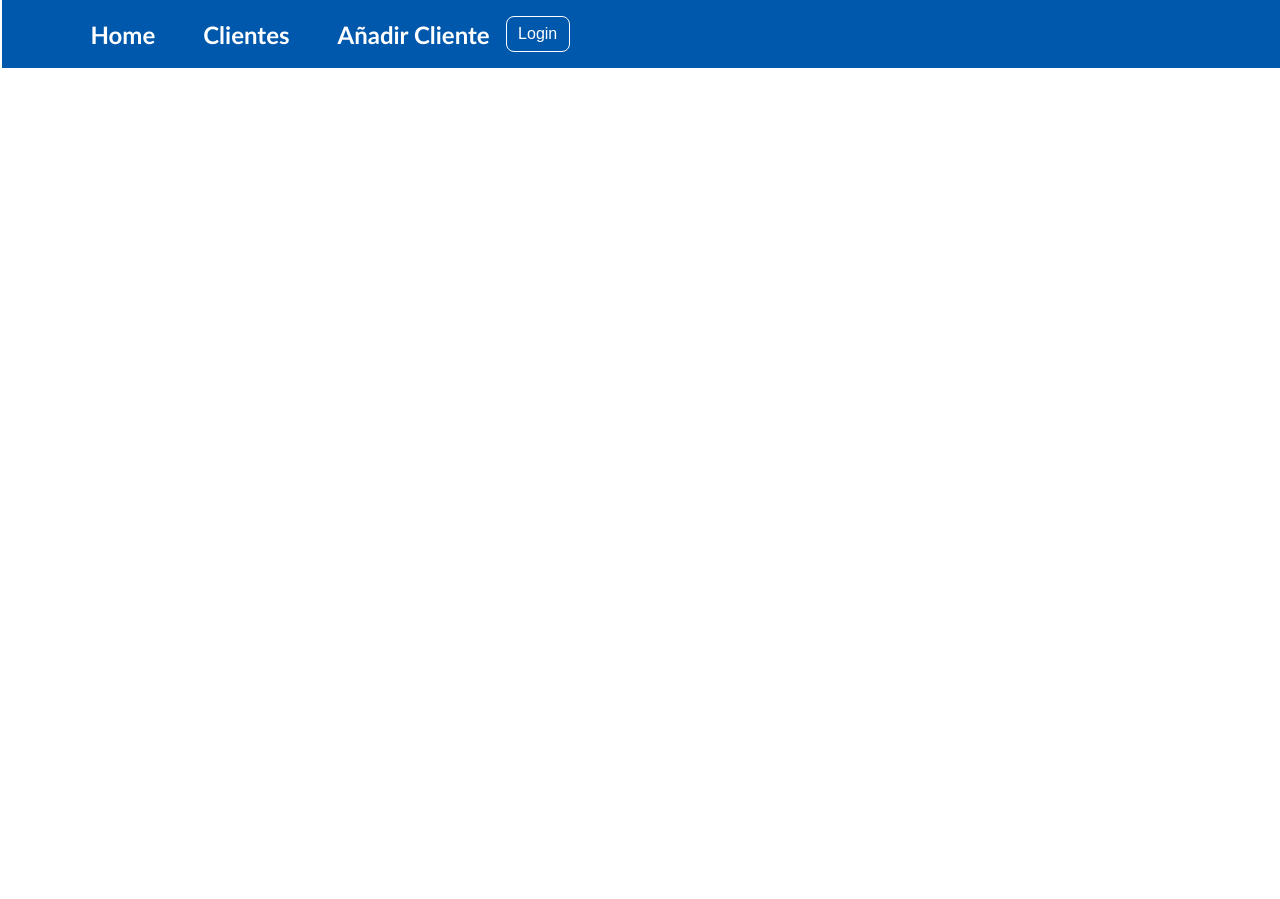
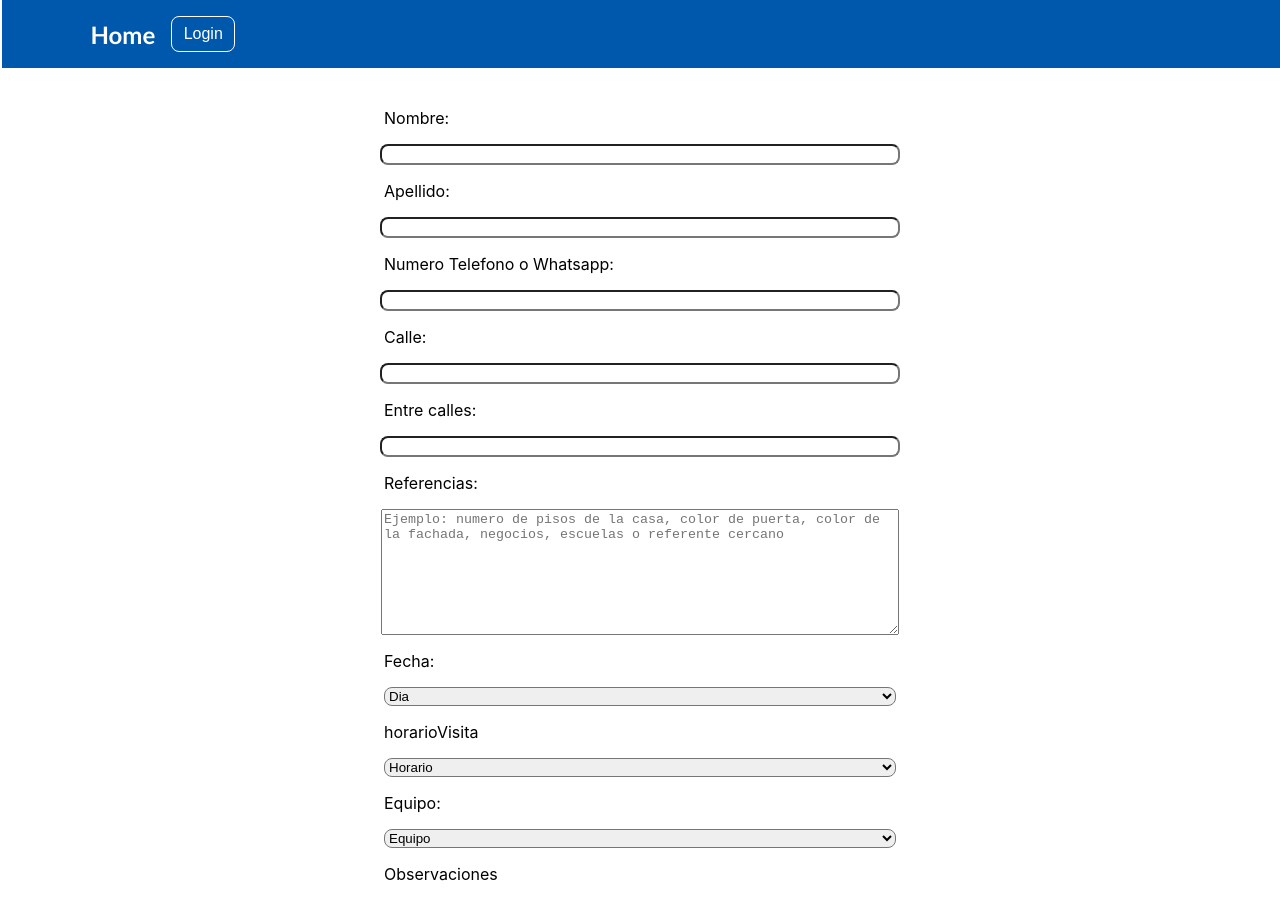
Before and after one commit to OmegaMCCesar/appClientesOmega, a React (Create React App) app: page /formVisita in a window 1280 px wide. Shown: the top 899 px of the page. Before the commit the page ends 800 px from the top, so only its background shows below. Built offline with nearby package versions, Linux system fonts and the light colour scheme; no server answers.

Commit message:
add level user provisional

```diff
--- a/src/App.js
+++ b/src/App.js
@@ -9,15 +9,13 @@ import Home from './componentes/Home';
 import Form from './componentes/Form';
 import DetailCliente from './componentes/DetailCliente';
 import Profile from './componentes/Profile';
+import FormCliente from './componentes/FormCliente';
 
 
 function App() {
 
 const [clientes, setClientes] = useState([]);
 const {user, isAuthenticated} = useAuth0()
-const [userr, setUserr] = useState({
-  nvl: false
-})
 
 const getClientes = () => axios.get('https://dbclientesomegamysql-production.up.railway.app')
 .then(res => {
@@ -43,14 +41,15 @@ const addCliente = (data)=>{
   return (
     <div className="App">
       <header>
-        <Nav user={userr} setUserr={setUserr} isAuthenticated={isAuthenticated}/>
+        <Nav user={user} isAuthenticated={isAuthenticated}/>
       </header>
      <Routes>
         <Route path='/' element={<Home />}/>
-        <Route path='/clientes'  element={<Cards clientes={clientes} />}/>
+        <Route path='/clientes'  element={<Cards clientes={clientes} user={user} isAuthenticated={isAuthenticated} />}/>
         <Route path='/form' element={<Form addCliente={addCliente} />} />
         <Route path='/cliente/:id' element={<DetailCliente clientes={clientes} />}/>
         <Route path='/profile' element={<Profile user={user} isAuthenticated={isAuthenticated} />}/>
+        <Route path='/formVisita' element={<FormCliente  addCliente={addCliente} user={user} isAuthenticated={isAuthenticated}/>}/>
     </Routes>
     </div>
   );
--- a/src/componentes/Cards.jsx
+++ b/src/componentes/Cards.jsx
@@ -1,13 +1,20 @@
 import CardCliente from "./CardCliente"
 import './Cards.css'
 
-const Cards = ({clientes}) => {
+const Cards = ({clientes,user,isAuthenticated}) => {
+
+let userAdmin = ''
+
+if(isAuthenticated){
+  user.email === "luiscesar.munoz.cervantes.upiit@gmail.com" || user.email=== "jesusfutwer3@gmail.com" ? userAdmin = user.email : userAdmin = ''
+}
 
   return (
+
     <div>
-      <h1 className="h1-cards">Lista de Clientes</h1>
+   {userAdmin !== '' ? <h1 className="h1-cards">Lista de Clientes</h1> : <h1 className="h1-cards">Not Found</h1>}
   <div className="cards">
-        {clientes.map((cliente , index) => {
+      {userAdmin !== '' &&  clientes.map((cliente , index) => {
       return <CardCliente id={cliente.id} key={index} name={cliente.name} number={cliente.number}  fecha={cliente.fecha} horarioVisita={cliente.horarioVisita}/>
     })}
   </div>
--- /dev/null
+++ b/src/componentes/FormCliente.jsx
@@ -0,0 +1,129 @@
+import { useState } from "react"
+import './Form.css'
+
+const FormCliente = ({addCliente, user, isAuthenticated}) => {
+
+let emailUser = ''
+
+if(isAuthenticated){
+ emailUser = user.email
+}
+
+
+const [valuesForm, setValuesForm] = useState({
+  name : '',
+  address: '',
+  number: '',
+  typeOS: '1',
+  prediagnostico: 'undefined',
+  refacciones: 'undefined',
+  horarioVisita:'',
+  tecnico: 'undefined',
+  observaciones: '',
+  tallerOModulo: 'online',
+  fecha:'',
+  user: "user",
+  lastname: "",
+  streets: "",
+  email: emailUser,
+  equipo: "",
+  referencias: "",
+})
+
+const handleSubmit = (e) => {
+  e.preventDefault()
+  addCliente(valuesForm)
+   setValuesForm({
+    name : '',
+    address: '',
+    number: '',
+    typeOS: '1',
+    prediagnostico: 'undefined',
+    refacciones: 'undefined',
+    horarioVisita:'',
+    tecnico: 'undefined',
+    observaciones: '',
+    tallerOModulo: 'online',
+    fecha:'',
+    user: "user",
+    lastname: "",
+    streets: "",
+    email: emailUser,
+    equipo: "",
+    referencias: "",
+  })
+}
+
+const handleForm = (e) => {
+  const nameInp = e.target.name
+  const valueInp = e.target.value
+  setValuesForm({...valuesForm,[nameInp] : valueInp})
+  console.log(valuesForm)
+}
+
+  return (
+    <div>
+       <form  onSubmit={handleSubmit}>
+         <label name='name'  >Nombre:</label>
+         <input name="name" onChange={(e) => handleForm(e)}  value={valuesForm.name}/>
+
+         <label name='lastname' id='lastname' >Apellido:</label>
+         <input name="lastname" onChange={(e) => handleForm(e)}  value={valuesForm.lastname}/>
+
+         <label>Numero Telefono o Whatsapp: </label>
+         <input name="number" onChange={(e) => handleForm(e)} value={valuesForm.number}  />
+
+         <label>Calle:</label>
+         <input name="address" onChange={(e) => handleForm(e)} value={valuesForm.address}/>
+
+         <label>Entre calles:</label>
+         <input name="streets" onChange={(e) => handleForm(e)} value={valuesForm.streets}/>
+
+         <label>Referencias: </label>
+         <textarea placeholder="Ejemplo: numero de pisos de la casa, color de puerta, color de la fachada, negocios, escuelas o referente cercano"  rows='8' onChange={(e) => handleForm(e)} value={valuesForm.referencias} name="referencias" />
+
+
+
+         <label>Fecha:</label>
+         <select onChange={(e) => handleForm(e)}  name="fecha" value={valuesForm.fecha}>
+          <option>Dia</option>
+          <option>Lunes</option>
+          <option>Martes</option>
+          <option>Miercoles</option>
+          <option>Jueves</option>
+          <option>Viernes</option>
+          <option>Sabado</option>
+         </select>
+
+         <label>horarioVisita</label>
+         <select onChange={(e) => handleForm(e)} value={valuesForm.horarioVisita} name="horarioVisita" >
+          <option>Horario</option>
+          <option>09hrs a 14hrs</option>
+          <option>14hrs a 19hrs</option>
+         </select>
+
+         <label>Equipo:</label>
+         <select onChange={(e) => handleForm(e)}  name="equipo" value={valuesForm.equipo}>
+          <option>Equipo</option>
+          <option>Lavadora</option>
+          <option>Secadora</option>
+          <option>Estufa</option>
+          <option>Vitrina</option>
+          <option>Lavasecadora</option>
+          <option>Otros</option>
+         </select>
+
+
+         <label>Observaciones</label>
+         <textarea placeholder="Ejemplo: tira agua, golpetea, no enfria, no calienta, no enciende,etc"  rows='8' onChange={(e) => handleForm(e)} value={valuesForm.observaciones} name="observaciones" />
+
+         <label>E-mail: {emailUser} </label>
+
+
+         <button className={"button-submit"} disabled={valuesForm.name === ''} type="submit">Enviar</button>
+       </form>
+    </div>
+  )
+}
+
+export default FormCliente;
--- a/src/componentes/Nav.jsx
+++ b/src/componentes/Nav.jsx
@@ -6,17 +6,31 @@ import LogoutButton from './LogoutButton';
 const Nav = ({user,isAuthenticated}) => {
 
 
+
+
+console.log(user);
+console.log('autenticacion',isAuthenticated)
   return (
+     isAuthenticated ? (
       <div className="Nav-Bar">
       <ul className="ul-nav">
         <li><Link to='/'>Home</Link></li>
-     {user.nvl === false ? <li><Link to='/clientes'>Clientes</Link></li> : null}
-      <li><Link to='/form' >{user.nvl === true ? <>Solicitar Servico</> : <>Añadir Cliente</>}</Link></li>
+       {isAuthenticated === true && (user.email === "luiscesar.munoz.cervantes.upiit@gmail.com" || user.email=== "jesusfutwer3@gmail.com") ? <li><Link to='/clientes'>Clientes</Link></li> : null}
+        {isAuthenticated === true && (user.email === "luiscesar.munoz.cervantes.upiit@gmail.com" || user.email=== "jesusfutwer3@gmail.com") ? <li><Link to='/form' ><>Añadir Cliente</></Link></li> : null}
         {isAuthenticated === true ? <li><Link to='/profile'>Perfil</Link></li> : null}
+        {user.email === "luiscesar.munoz.cervantes.upiit@gmail.com" || user.email  === "jesusfutwer3@gmail.com" ? null : <li><Link to='/formVisita'>Agendar visita</Link></li>}
+      </ul>
+      {isAuthenticated === true ? <LogoutButton/> : <LoginButton/>  }
+      </div>
+     ) : (
+      <div className="Nav-Bar">
+      <ul className="ul-nav">
+        <li><Link to='/'>Home</Link></li>
       </ul>
       {isAuthenticated === true ? <LogoutButton/> : <LoginButton/>  }
       </div>
      )
+  )
 }
 
 export default Nav;
```
Lines whose indentation alone changed are shown as unchanged.
